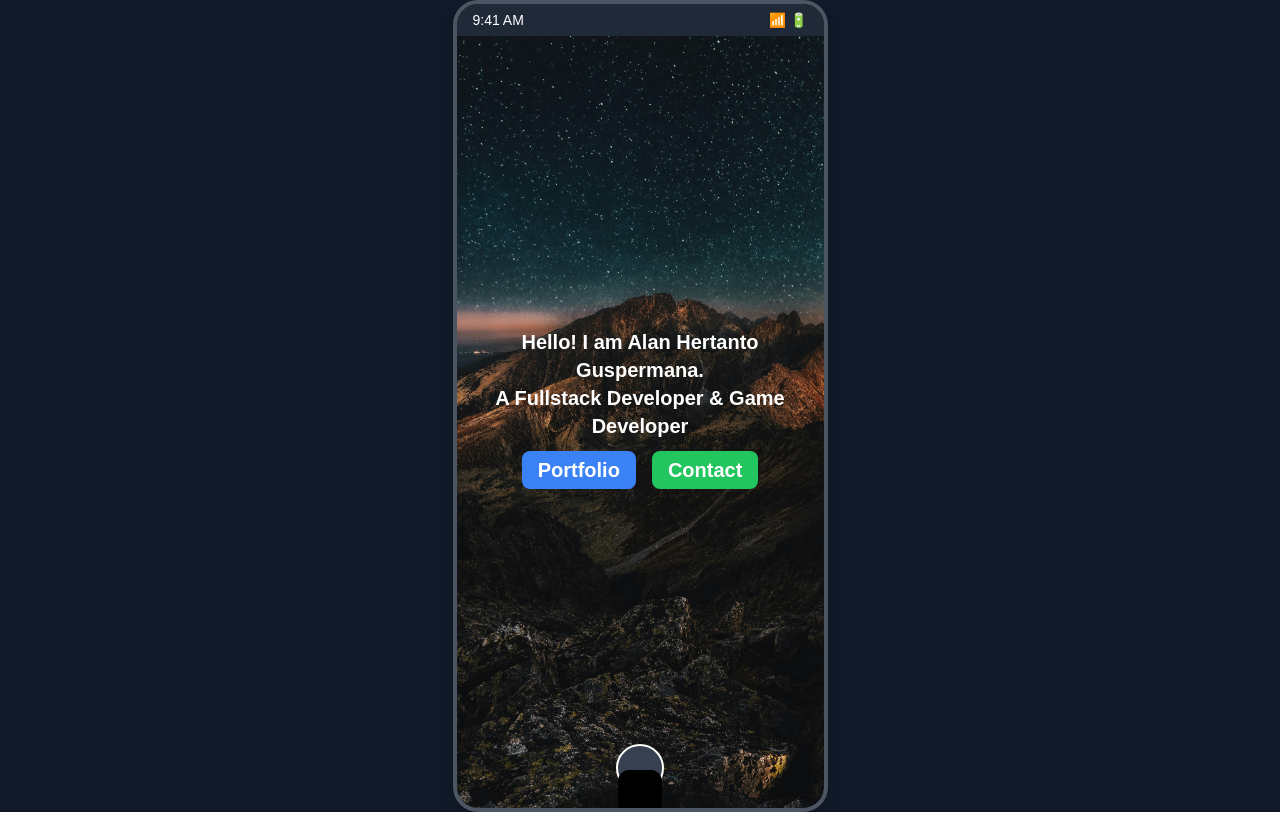
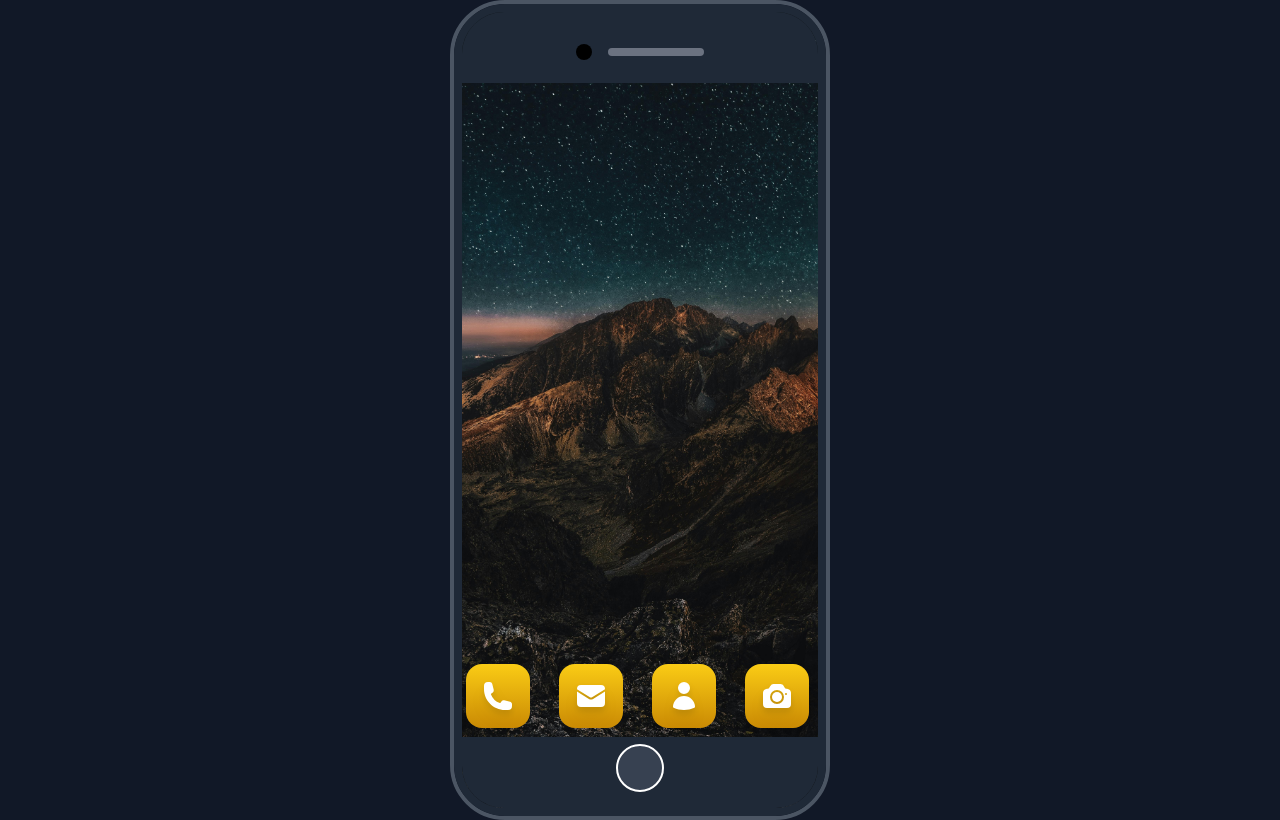
Before and after one commit to alanhertanto/alanhertanto-site, a Next.js app: page / in a window 1280 px wide. Built offline with nearby package versions, Linux system fonts and the light colour scheme.

Commit message:
feat(animation): add opening animation for apps and bezel tweaks

```diff
--- /dev/null
+++ b/app/components/AppsBottom.js
@@ -0,0 +1,95 @@
+"use client";
+import { useState } from "react";
+import { useRouter } from "next/navigation";
+import { PhoneIcon, EnvelopeIcon, UserIcon, CameraIcon } from "@heroicons/react/24/solid";
+
+export default function AppsBottom() {
+    const router = useRouter();
+    const [launching, setLaunching] = useState(false);
+    const [appPosition, setAppPosition] = useState({ x: 0, y: 0 });
+
+    const handleClick = (event, path) => {
+        if (launching) return; // Prevent multiple clicks
+
+        const rect = event.currentTarget.getBoundingClientRect();
+        const screenWidth = window.innerWidth;
+        const screenHeight = window.innerHeight;
+
+        setAppPosition({
+            x: rect.left + rect.width / 2,
+            y: rect.top + rect.height / 2,
+        });
+
+        setLaunching(true);
+        setTimeout(() => router.push(path), 700); // Navigate after animation
+    };
+
+    return (
+        <>
+            {/* Bottom Navigation */}
+            <div className="grid grid-cols-4 gap-4 w-full bottom-0 left-0 absolute mb-20 ml-1">
+                <button className="relative w-16 h-16 flex items-center justify-center rounded-2xl bg-gradient-to-b from-yellow-400 to-yellow-600 shadow-lg"
+                    onClick={(e) => handleClick(e, "/contact")}>
+                    <PhoneIcon className="w-8 h-8 text-white drop-shadow-lg" />
+                </button>
+                <button className="relative w-16 h-16 flex items-center justify-center rounded-2xl bg-gradient-to-b from-yellow-400 to-yellow-600 shadow-lg"
+                    onClick={(e) => handleClick(e, "/message")}>
+                    <EnvelopeIcon className="w-8 h-8 text-white drop-shadow-lg" />
+                </button>
+                <button className="relative w-16 h-16 flex items-center justify-center rounded-2xl bg-gradient-to-b from-yellow-400 to-yellow-600 shadow-lg"
+                    onClick={(e) => handleClick(e, "/about")}>
+                    <UserIcon className="w-8 h-8 text-white drop-shadow-lg" />
+                </button>
+                <button className="relative w-16 h-16 flex items-center justify-center rounded-2xl bg-gradient-to-b from-yellow-400 to-yellow-600 shadow-lg"
+                    onClick={(e) => handleClick(e, "/portfolio")}>
+                    <CameraIcon className="w-8 h-8 text-white drop-shadow-lg" />
+                </button>
+            </div>
+
+            {/* App Launch Animation */}
+            {launching && (
+                <div
+                    className="fixed bg-white rounded-2xl shadow-lg animate-app-launch"
+                    style={{
+                        position: "fixed",
+                        width: "64px",
+                        height: "64px",
+                        top: appPosition.y,
+                        left: appPosition.x,
+                        transform: "translate(-50%, -50%)",
+                        animation: "moveToCenter 0.3s ease-out forwards, expandToScreen 0.4s ease-out 0.3s forwards"
+                    }}
+                />
+            )}
+
+            {/* Tailwind Animation (Add to global styles) */}
+            <style jsx>{`
+                @keyframes moveToCenter {
+                    0% {
+                        top: ${appPosition.y}px;
+                        left: ${appPosition.x}px;
+                    }
+                    100% {
+                        top: 50%;
+                        left: 50%;
+                    }
+                }
+
+                @keyframes expandToScreen {
+                    0% {
+                        width: 64px;
+                        height: 64px;
+                    }
+                    100% {
+                        width: 355px;
+                        height: 724px;
+                    }
+                }
+
+                .animate-app-launch {
+                    animation: moveToCenter 0.3s ease-out forwards, expandToScreen 0.4s ease-out 0.3s forwards;
+                }
+            `}</style>
+        </>
+    );
+}
--- /dev/null
+++ b/app/components/BezelBottom.js
@@ -0,0 +1,9 @@
+import HomeButton from "./HomeButton";
+
+export default function BezelBottom() {
+    return (
+      <div className="absolute h-[71px] bottom-0 w-full h-8 bg-gray-800 flex items-center justify-between px-4 text-white text-sm">
+        <HomeButton />
+      </div>
+    );
+  }
--- a/app/components/HomeButton.js
+++ b/app/components/HomeButton.js
@@ -1,13 +1,20 @@
 'use client'
 
 import { useRouter } from 'next/navigation'
+
 export default function HomeButton() {
   const router = useRouter();
 
   return (
+    <div className='shine-effect'>
     <button
-      className="absolute bottom-4 left-1/2 transform -translate-x-1/2 w-12 h-12 bg-gray-700 border-2 border-solid border-white rounded-full"
+      className="absolute bottom-4 left-1/2 transform -translate-x-1/2 w-12 h-12 bg-gray-700 border-2 border-solid border-white rounded-full flex items-center justify-center"
       onClick={() => router.push("/")}
-    > <span class="homeScreenButton"><img src="./black-rounded.svg"></img></span></button>
+    >
+      <span className="homeScreenButton">
+      </span>
+    </button>
+
+    </div>
   );
 }
--- a/app/components/Navbar.js
+++ b/app/components/Navbar.js
@@ -1,8 +1,10 @@
 export default function Navbar() {
-    return (
-      <div className="absolute top-0 w-full h-8 bg-gray-800 flex items-center justify-between px-4 text-white text-sm">
-        <span>9:41 AM</span>
-        <span>📶 🔋</span>
-      </div>
-    );
-  }
+  return (
+    <div className="absolute top-0 h-[71px] w-full h-8 bg-gray-800 flex items-center justify-between px-4 text-white text-sm">
+        <div className="w-full h-6 flex justify-center items-center mt-2">
+        <div className="w-4 h-4 bg-black rounded-full mr-4"></div>
+        <div className="w-24 h-2 bg-gray-500 rounded-lg"></div>
+        </div>
+    </div>
+  );
+}
--- a/app/components/PhoneFrame.js
+++ b/app/components/PhoneFrame.js
@@ -1,11 +1,11 @@
-import HomeButton from "./HomeButton";
 
 export default function PhoneFrame({ children }) {
     return (
         <div className="flex justify-center items-center min-h-screen bg-gray-900">
-            <div className="relative w-[375px] h-[812px] wallpaper1 rounded-[25px] shadow-lg overflow-hidden border-4 border-gray-600">
-                {children}
-                <HomeButton />
+            <div className="flex w-[380px] h-[820px] rounded-[55px] overflow-hidden border-4 border-gray-600">
+                <div className="relative w-[375px] h-[812px] wallpaper1 rounded-[50px] shadow-lg overflow-hidden border-8 border-gray-800">
+                    {children}
+                </div>
             </div>
         </div>
     );
--- a/app/contact/page.js
+++ b/app/contact/page.js
@@ -1,15 +1,19 @@
 import PhoneFrame from "../components/PhoneFrame";
 import Navbar from "../components/Navbar";
+import BezelBottom from "../components/BezelBottom";
+import AppsBottom from "../components/AppsBottom";
 
 export default function Contact() {
   return (
     <PhoneFrame>
       <Navbar />
-      <div className="p-4 text-white">
+      <div className="p-4 text-white mt-20">
         <h1 className="text-2xl font-bold">Contact</h1>
         <p className="mt-2">Email: yourname@email.com</p>
         <p>Phone: +62 812-3456-7890</p>
       </div>
+      <AppsBottom />
+      <BezelBottom />
     </PhoneFrame>
   );
 }
--- a/app/globals.css
+++ b/app/globals.css
@@ -32,8 +32,3 @@ h1{
   background-position: center;
   background-repeat: no-repeat;
 }
-
-.homeScreenButton{
-  padding: 2px 2px 2px 2px;
-
-}
--- a/app/page.js
+++ b/app/page.js
@@ -1,23 +1,17 @@
 import PhoneFrame from "./components/PhoneFrame";
 import Navbar from "./components/Navbar";
-import HomeButton from "./components/HomeButton";
-import Link from "next/link";
+import BezelBottom from "./components/BezelBottom";
+import AppsBottom from "./components/AppsBottom";
 
 export default function Home() {
   return (
     <PhoneFrame>
       <Navbar />
-      <div className="h-full flex flex-col justify-center items-center text-white text-xl font-semibold ">
-        <h1>Hello! I am Alan Hertanto Guspermana. <br></br>A Fullstack Developer & Game Developer</h1>
-        <div className="mt-4 space-x-4">
-          <Link href="/portfolio" className="px-4 py-2 bg-blue-500 rounded-lg">
-            Portfolio
-          </Link>
-          <Link href="/contact" className="px-4 py-2 bg-green-500 rounded-lg">
-            Contact
-          </Link>
-        </div>
+      <div className="h-full flex flex-col mt-20 mb-20 items-start justify-start p-4 text-white text-xl font-semibold">
+
       </div>
+      <AppsBottom />
+      <BezelBottom />
     </PhoneFrame>
   );
 }
--- a/package.json
+++ b/package.json
@@ -9,6 +9,7 @@
     "lint": "next lint"
   },
   "dependencies": {
+    "@heroicons/react": "^2.2.0",
     "framer-motion": "^12.4.7",
     "next": "15.1.7",
     "react": "^19.0.0",
```
Also changed, not shown: 1 other file (tests, documents, lock files or other folders).
